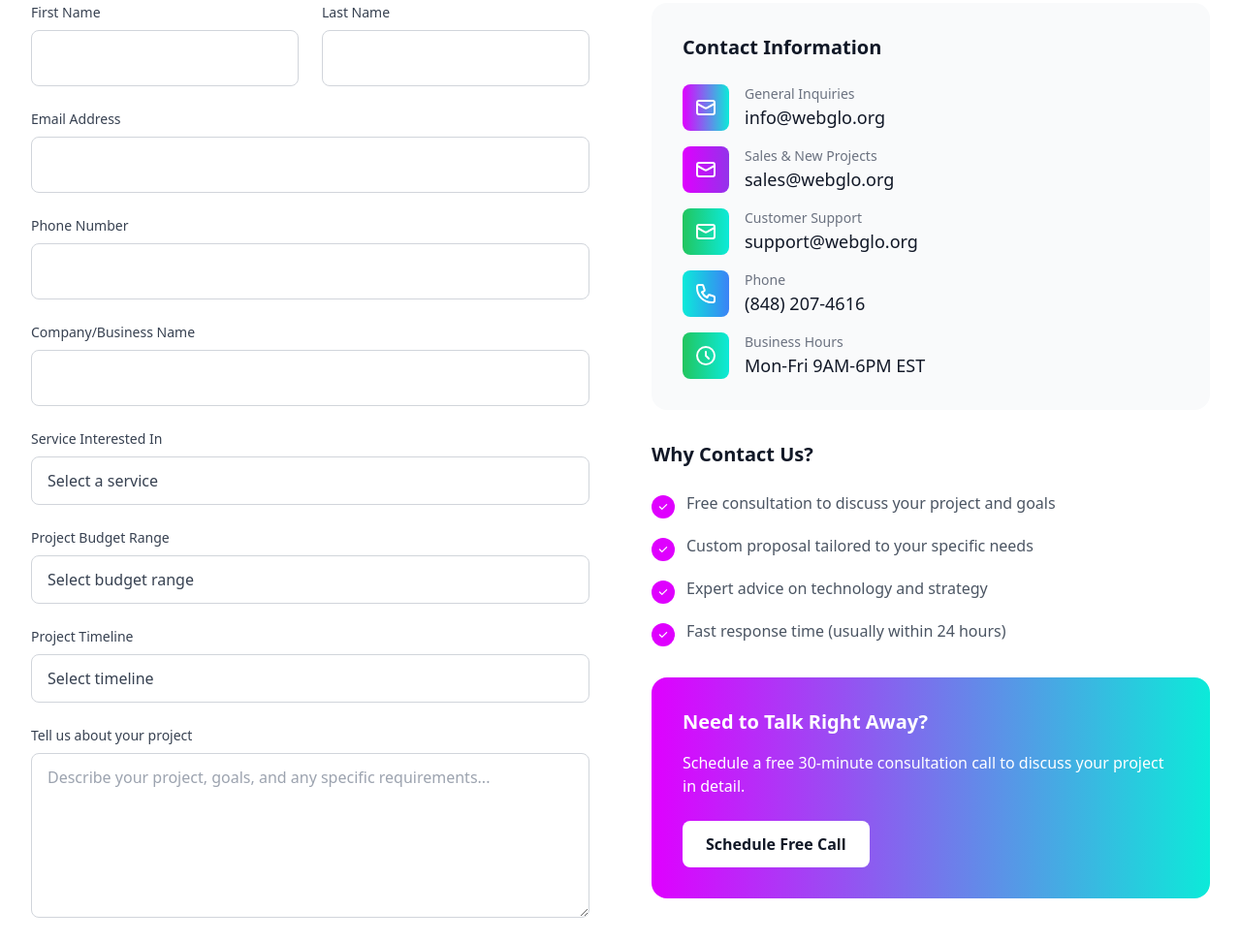
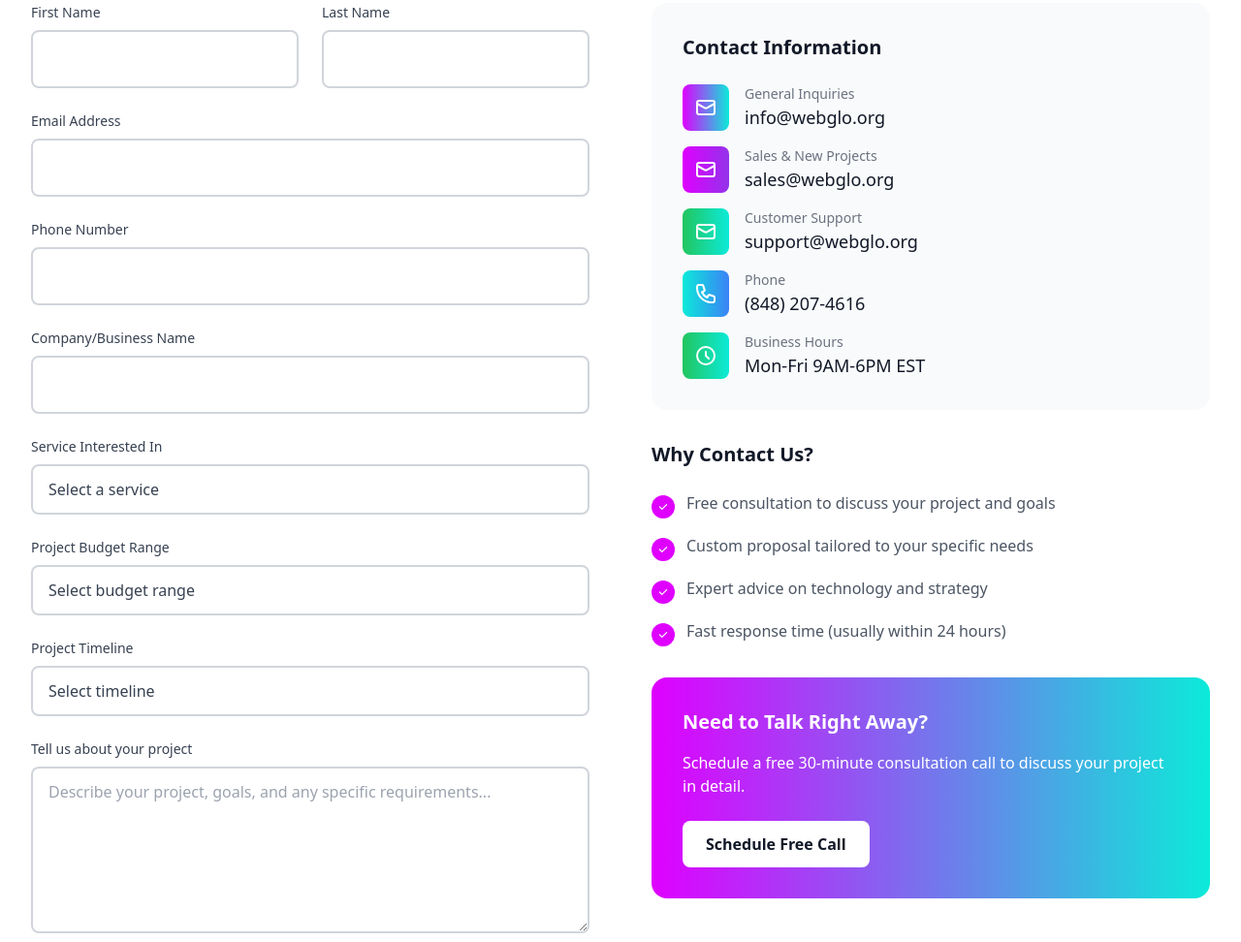
Before and after one commit to GeorgiyAleksanyan/webglo-site, a plain HTML site: page contact.html in a window 1280 px wide. Shown: the part 614-1586 px from the top of the page at 97% size. Drawn offline with nearby package versions, Linux system fonts and the light colour scheme.

Commit message:
Improve form UX: add stronger borders and remove search icon
- Remove search lens icon from blog search bar to eliminate spacing issues
- Upgrade all form borders from 1px to 2px for better visibility
- Add consistent border styling across contact forms and newsletter signup
- Enhanced focus states with proper border transitions
- Better visual contrast for improved accessibility

```diff
--- a/contact.html
+++ b/contact.html
@@ -52,37 +52,37 @@
               <div>
                 <label for="firstName" class="block text-sm font-medium text-gray-700 mb-2">First Name</label>
                 <input type="text" id="firstName" name="firstName" required
-                       class="w-full px-4 py-3 border border-gray-300 rounded-lg focus:ring-2 focus:ring-[#df00ff] focus:border-transparent transition-colors bg-white text-gray-900">
+                       class="w-full px-4 py-3 border-2 border-gray-300 rounded-lg focus:ring-2 focus:ring-[#df00ff] focus:border-[#df00ff] transition-colors bg-white text-gray-900">
               </div>
               <div>
                 <label for="lastName" class="block text-sm font-medium text-gray-700 mb-2">Last Name</label>
                 <input type="text" id="lastName" name="lastName" required
-                       class="w-full px-4 py-3 border border-gray-300 rounded-lg focus:ring-2 focus:ring-[#df00ff] focus:border-transparent transition-colors bg-white text-gray-900">
+                       class="w-full px-4 py-3 border-2 border-gray-300 rounded-lg focus:ring-2 focus:ring-[#df00ff] focus:border-[#df00ff] transition-colors bg-white text-gray-900">
               </div>
             </div>
 
             <div>
               <label for="email" class="block text-sm font-medium text-gray-700 mb-2">Email Address</label>
               <input type="email" id="email" name="email" required
-                     class="w-full px-4 py-3 border border-gray-300 rounded-lg focus:ring-2 focus:ring-[#df00ff] focus:border-transparent transition-colors bg-white text-gray-900">
+                     class="w-full px-4 py-3 border-2 border-gray-300 rounded-lg focus:ring-2 focus:ring-[#df00ff] focus:border-[#df00ff] transition-colors bg-white text-gray-900">
             </div>
 
             <div>
               <label for="phone" class="block text-sm font-medium text-gray-700 mb-2">Phone Number</label>
               <input type="tel" id="phone" name="phone"
-                     class="w-full px-4 py-3 border border-gray-300 rounded-lg focus:ring-2 focus:ring-[#df00ff] focus:border-transparent transition-colors bg-white text-gray-900">
+                     class="w-full px-4 py-3 border-2 border-gray-300 rounded-lg focus:ring-2 focus:ring-[#df00ff] focus:border-[#df00ff] transition-colors bg-white text-gray-900">
             </div>
 
             <div>
               <label for="company" class="block text-sm font-medium text-gray-700 mb-2">Company/Business Name</label>
               <input type="text" id="company" name="company"
-                     class="w-full px-4 py-3 border border-gray-300 rounded-lg focus:ring-2 focus:ring-[#df00ff] focus:border-transparent transition-colors bg-white text-gray-900">
+                     class="w-full px-4 py-3 border-2 border-gray-300 rounded-lg focus:ring-2 focus:ring-[#df00ff] focus:border-[#df00ff] transition-colors bg-white text-gray-900">
             </div>
 
             <div>
               <label for="service" class="block text-sm font-medium text-gray-700 mb-2">Service Interested In</label>
               <select id="service" name="service"
-                      class="w-full px-4 py-3 border border-gray-300 rounded-lg focus:ring-2 focus:ring-[#df00ff] focus:border-transparent transition-colors bg-white text-gray-900">
+                      class="w-full px-4 py-3 border-2 border-gray-300 rounded-lg focus:ring-2 focus:ring-[#df00ff] focus:border-[#df00ff] transition-colors bg-white text-gray-900">
                 <option value="">Select a service</option>
                 <option value="web-design">Web Design</option>
                 <option value="web-development">Web Development</option>
@@ -100,7 +100,7 @@
             <div>
               <label for="budget" class="block text-sm font-medium text-gray-700 mb-2">Project Budget Range</label>
               <select id="budget" name="budget"
-                      class="w-full px-4 py-3 border border-gray-300 rounded-lg focus:ring-2 focus:ring-[#df00ff] focus:border-transparent transition-colors bg-white text-gray-900">
+                      class="w-full px-4 py-3 border-2 border-gray-300 rounded-lg focus:ring-2 focus:ring-[#df00ff] focus:border-[#df00ff] transition-colors bg-white text-gray-900">
                 <option value="">Select budget range</option>
                 <option value="under-5k">Under $5,000</option>
                 <option value="5k-10k">$5,000 - $10,000</option>
@@ -115,7 +115,7 @@
             <div>
               <label for="timeline" class="block text-sm font-medium text-gray-700 mb-2">Project Timeline</label>
               <select id="timeline" name="timeline"
-                      class="w-full px-4 py-3 border border-gray-300 rounded-lg focus:ring-2 focus:ring-[#df00ff] focus:border-transparent transition-colors bg-white text-gray-900">
+                      class="w-full px-4 py-3 border-2 border-gray-300 rounded-lg focus:ring-2 focus:ring-[#df00ff] focus:border-[#df00ff] transition-colors bg-white text-gray-900">
                 <option value="">Select timeline</option>
                 <option value="asap">ASAP</option>
                 <option value="1-month">Within 1 month</option>
@@ -130,7 +130,7 @@
               <label for="message" class="block text-sm font-medium text-gray-700 mb-2">Tell us about your project</label>
               <textarea id="message" name="message" rows="6"
                         placeholder="Describe your project, goals, and any specific requirements..."
-                        class="w-full px-4 py-3 border border-gray-300 rounded-lg focus:ring-2 focus:ring-[#df00ff] focus:border-transparent transition-colors bg-white text-gray-900"></textarea>
+                        class="w-full px-4 py-3 border-2 border-gray-300 rounded-lg focus:ring-2 focus:ring-[#df00ff] focus:border-[#df00ff] transition-colors bg-white text-gray-900"></textarea>
             </div>
 
             <!-- Honeypot field - hidden from humans, visible to bots -->
--- a/css/mobile-first.css
+++ b/css/mobile-first.css
@@ -84,11 +84,11 @@ select {
   width: 100%;
   padding: 16px;
   font-size: 16px; /* Prevents zoom on iOS */
-  border: 2px solid #e5e5e5;
+  border: 2px solid #d1d5db;
   border-radius: 8px;
   background-color: #ffffff;
   color: #374151; /* Ensure dark text on light background */
-  transition: border-color 0.2s ease;
+  transition: border-color 0.2s ease, box-shadow 0.2s ease;
   -webkit-appearance: none;
   appearance: none;
 }
--- a/css/style.css
+++ b/css/style.css
@@ -12,7 +12,8 @@ textarea,
 select {
   background-color: #ffffff !important;
   color: #374151 !important;
-  border: 1px solid #d1d5db !important;
+  border: 2px solid #d1d5db !important;
+  border-radius: 8px !important;
 }
 
 input[type="text"]:focus,
@@ -24,6 +25,7 @@ select:focus {
   background-color: #ffffff !important;
   color: #374151 !important;
   border-color: #df00ff !important;
+  box-shadow: 0 0 0 3px rgba(223, 0, 255, 0.1) !important;
 }
 
 /* Placeholder styling for better visibility */
```
Also changed, not shown: blog.html (+2 -5 lines).
